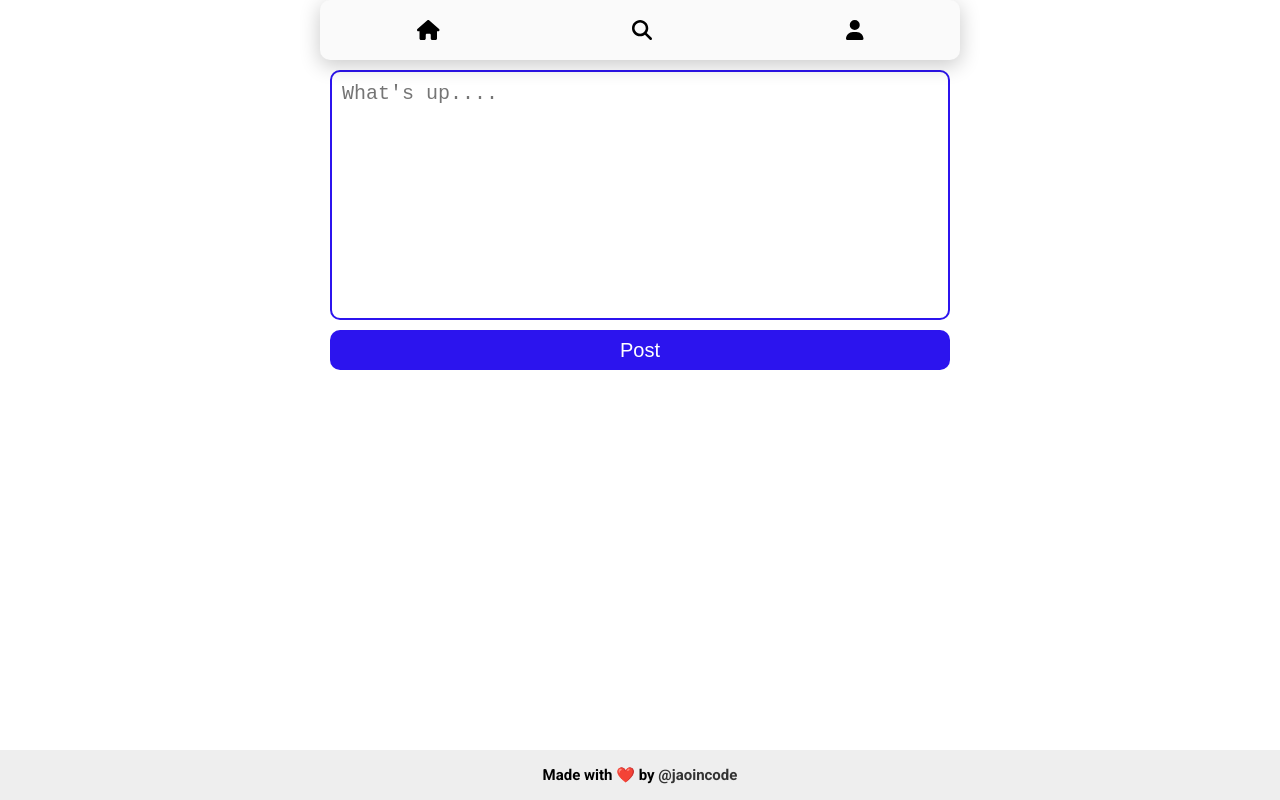
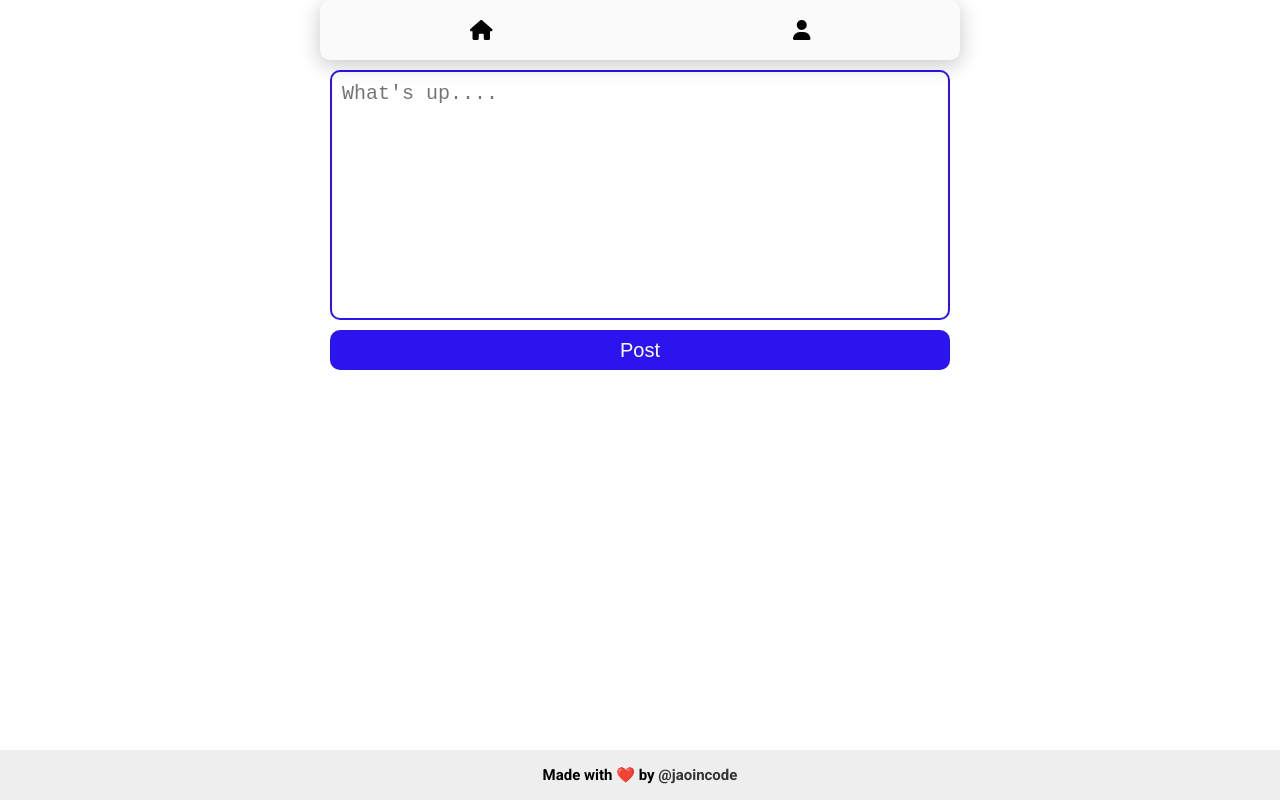
Before and after one commit to jaoincode/ourbook-app, a React (Vite) app: page /create in a window 1280 px wide. Built offline with nearby package versions, Linux system fonts and the light colour scheme; sample sign-in values are in the browser's storage; a web font is replaced by a local one.

Commit message:
remove search link

```diff
--- a/src/components/Navbar/index.jsx
+++ b/src/components/Navbar/index.jsx
@@ -1,6 +1,6 @@
 import React from 'react';
 import { FontAwesomeIcon } from '@fortawesome/react-fontawesome';
-import { faSearch, faHome, faUser } from '@fortawesome/free-solid-svg-icons';
+import { faHome, faUser } from '@fortawesome/free-solid-svg-icons';
 import { Link } from 'react-router-dom';
 import styles from './index.module.scss';
 
@@ -16,11 +16,6 @@ function Navbar() {
           </Link>
         </li>
         <li className={styles.option}>
-          <Link to="/search" className={styles.redirect}>
-            <FontAwesomeIcon icon={faSearch} className={styles.icon} />
-          </Link>
-        </li>
-        <li className={styles.option}>
           <Link to={`/user/${userId}`} className={styles.redirect}>
             <FontAwesomeIcon icon={faUser} className={styles.icon} />
           </Link>
--- a/src/components/Post/index.module.scss
+++ b/src/components/Post/index.module.scss
@@ -8,6 +8,7 @@
   border-radius: 10px;
   border: 2px solid $blue-five;
   width: 100%;
+  max-width: 640px;
   display: flex;
   flex-direction: column;
   align-items: flex-start;
```
